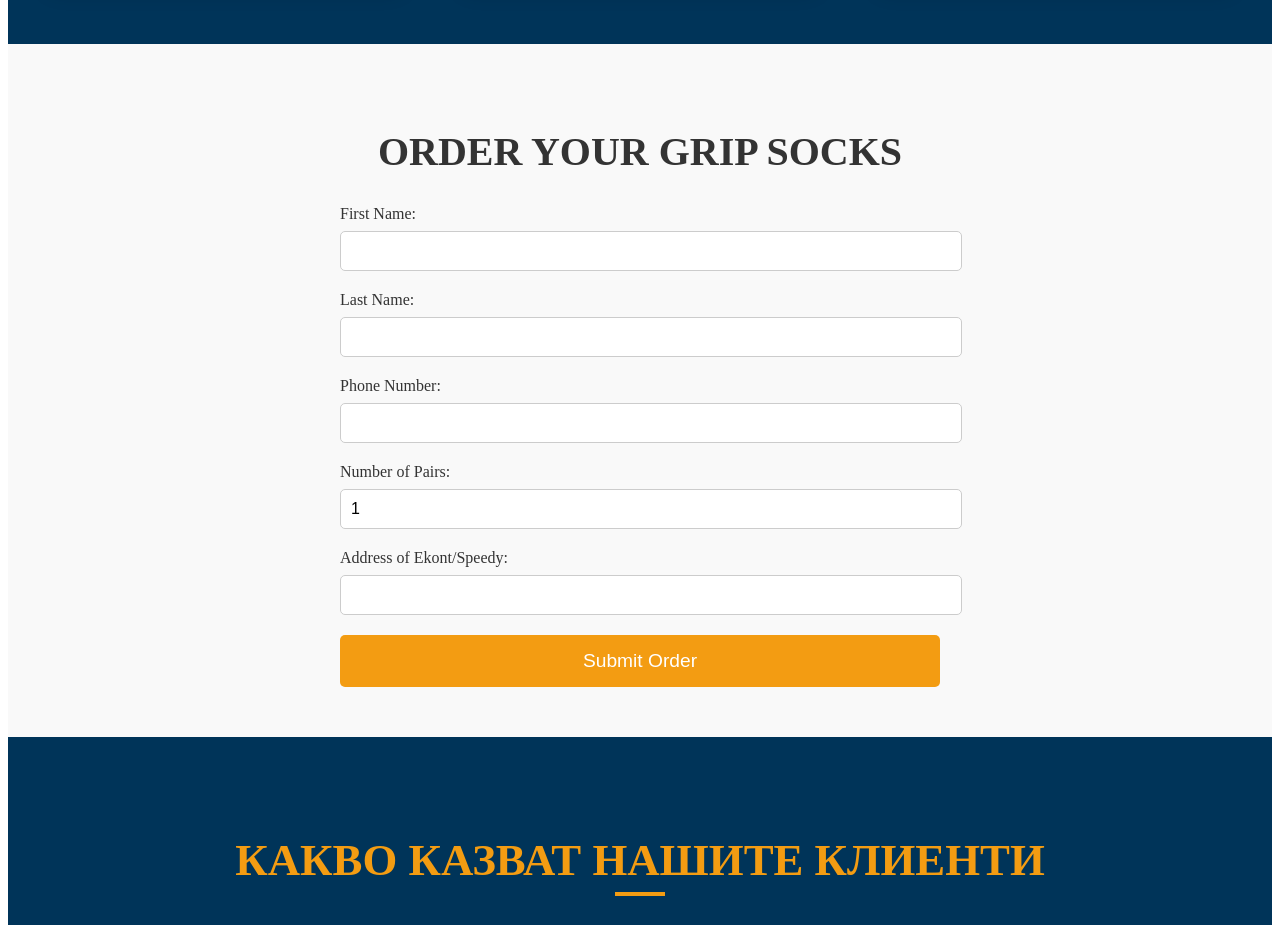
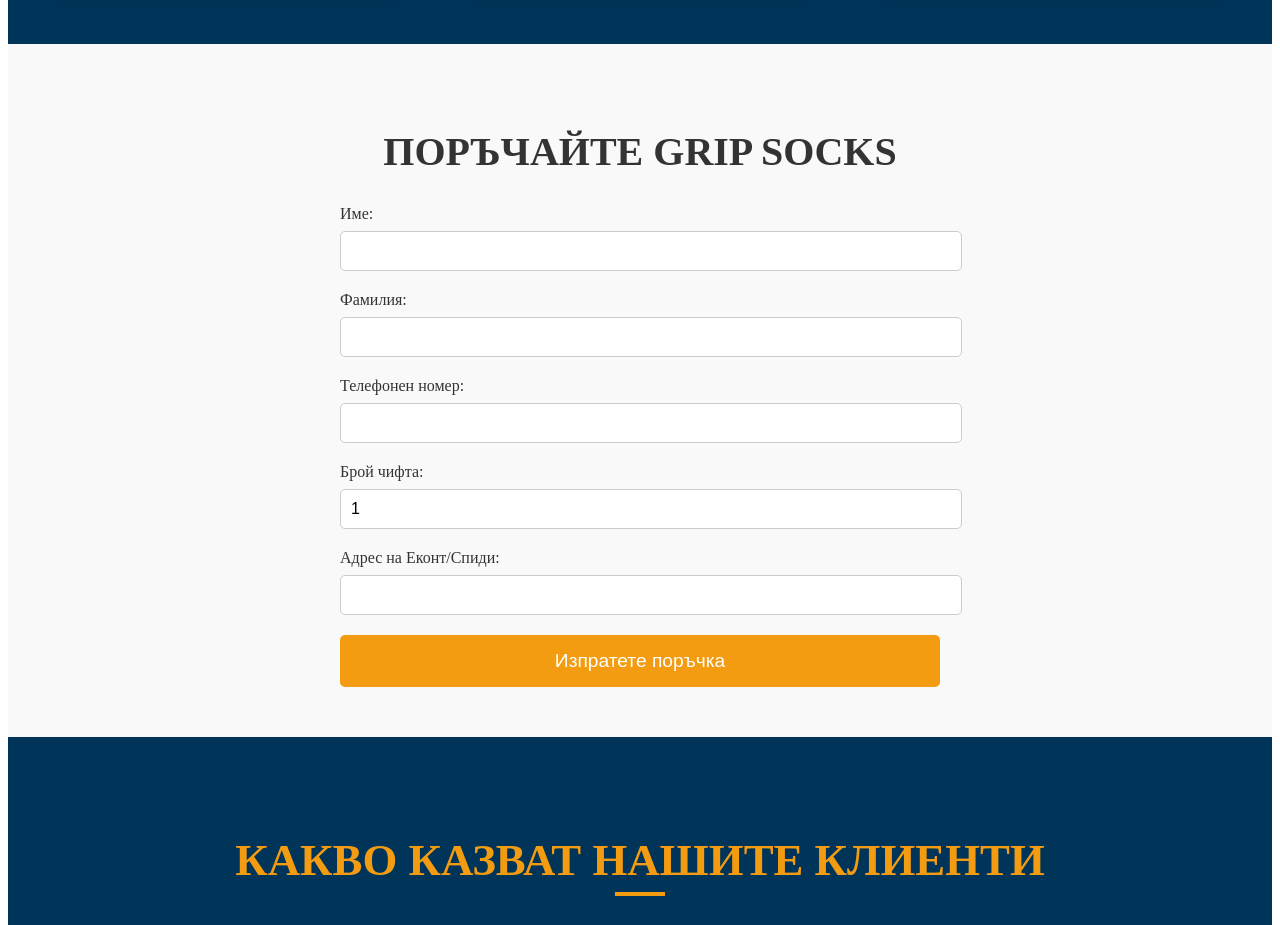
Before and after one commit to al-badarin/Grip-Socks-BecomePro-Website, a React (Vite) app in the folder grip-socks-becomepro/: page / in a window 1280 px wide. Shown: the part 1840-2765 px from the top of the page. Built offline with nearby package versions, Linux system fonts and the light colour scheme.

Commit message:
Update OrderForm.jsx

```diff
--- a/grip-socks-becomepro/src/components/OrderForm/OrderForm.jsx
+++ b/grip-socks-becomepro/src/components/OrderForm/OrderForm.jsx
@@ -11,6 +11,22 @@
     address: '',
   });
 
+  const [errors, setErrors] = useState({});
+
+  const validate = () => {
+    let tempErrors = {};
+    tempErrors.firstName = formData.firstName ? '' : 'Моля, въведете име.';
+    tempErrors.lastName = formData.lastName ? '' : 'Моля, въведете фамилия.';
+    tempErrors.phoneNumber = formData.phoneNumber.match(/^\+?[0-9]{7,15}$/)
+      ? ''
+      : 'Моля, въведете валиден телефонен номер.';
+    tempErrors.quantity =
+      formData.quantity > 0 ? '' : 'Моля, въведете валиден брой.';
+    tempErrors.address = formData.address ? '' : 'Моля, въведете адрес.';
+    setErrors(tempErrors);
+    return Object.values(tempErrors).every((x) => x === '');
+  };
+
   const handleChange = (e) => {
     setFormData({
       ...formData,
@@ -21,6 +37,7 @@
   const handleSubmit = (e) => {
     e.preventDefault();
 
+    if (validate()) {
       emailjs
         .sendForm(
           'YOUR_SERVICE_ID', // Replace with your EmailJS service ID
@@ -30,10 +47,10 @@
         )
         .then(
           (result) => {
-          alert('Order submitted successfully!');
+            alert('Поръчката е изпратена успешно!');
           },
           (error) => {
-          alert('An error occurred, please try again.');
+            alert('Възникна грешка, моля опитайте отново.');
           }
         );
 
@@ -45,14 +62,17 @@
         quantity: 1,
         address: '',
       });
+    } else {
+      alert('Моля, попълнете всички полета коректно.');
+    }
   };
 
   return (
     <section id="order" className={styles.orderForm}>
-      <h2 className={styles.sectionTitle}>Order Your Grip Socks</h2>
+      <h2 className={styles.sectionTitle}>Поръчайте Grip Socks</h2>
       <form onSubmit={handleSubmit}>
         <div className={styles.formGroup}>
-          <label htmlFor="firstName">First Name:</label>
+          <label htmlFor="firstName">Име:</label>
           <input
             type="text"
             id="firstName"
@@ -61,9 +81,12 @@
             onChange={handleChange}
             required
           />
+          {errors.firstName && (
+            <span className={styles.error}>{errors.firstName}</span>
+          )}
         </div>
         <div className={styles.formGroup}>
-          <label htmlFor="lastName">Last Name:</label>
+          <label htmlFor="lastName">Фамилия:</label>
           <input
             type="text"
             id="lastName"
@@ -72,9 +95,12 @@
             onChange={handleChange}
             required
           />
+          {errors.lastName && (
+            <span className={styles.error}>{errors.lastName}</span>
+          )}
         </div>
         <div className={styles.formGroup}>
-          <label htmlFor="phoneNumber">Phone Number:</label>
+          <label htmlFor="phoneNumber">Телефонен номер:</label>
           <input
             type="tel"
             id="phoneNumber"
@@ -83,9 +109,12 @@
             onChange={handleChange}
             required
           />
+          {errors.phoneNumber && (
+            <span className={styles.error}>{errors.phoneNumber}</span>
+          )}
         </div>
         <div className={styles.formGroup}>
-          <label htmlFor="quantity">Number of Pairs:</label>
+          <label htmlFor="quantity">Брой чифта:</label>
           <input
             type="number"
             id="quantity"
@@ -95,9 +124,12 @@
             min="1"
             required
           />
+          {errors.quantity && (
+            <span className={styles.error}>{errors.quantity}</span>
+          )}
         </div>
         <div className={styles.formGroup}>
-          <label htmlFor="address">Address of Ekont/Speedy:</label>
+          <label htmlFor="address">Адрес на Еконт/Спиди:</label>
           <input
             type="text"
             id="address"
@@ -106,9 +138,12 @@
             onChange={handleChange}
             required
           />
+          {errors.address && (
+            <span className={styles.error}>{errors.address}</span>
+          )}
         </div>
         <button type="submit" className={styles.ctaBtn}>
-          Submit Order
+          Изпратете поръчка
         </button>
       </form>
     </section>
```
Lines whose indentation alone changed are shown as unchanged.
